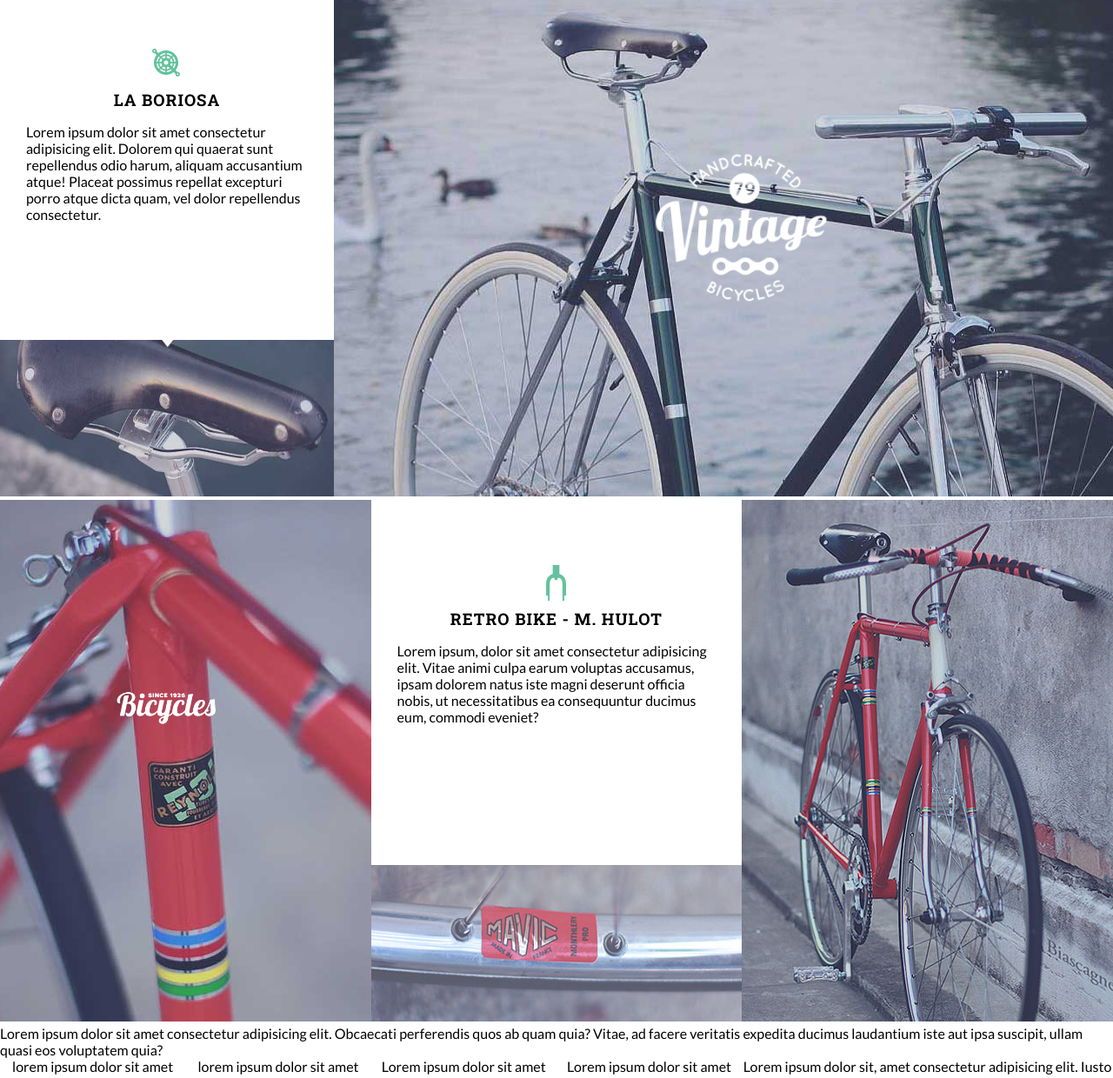
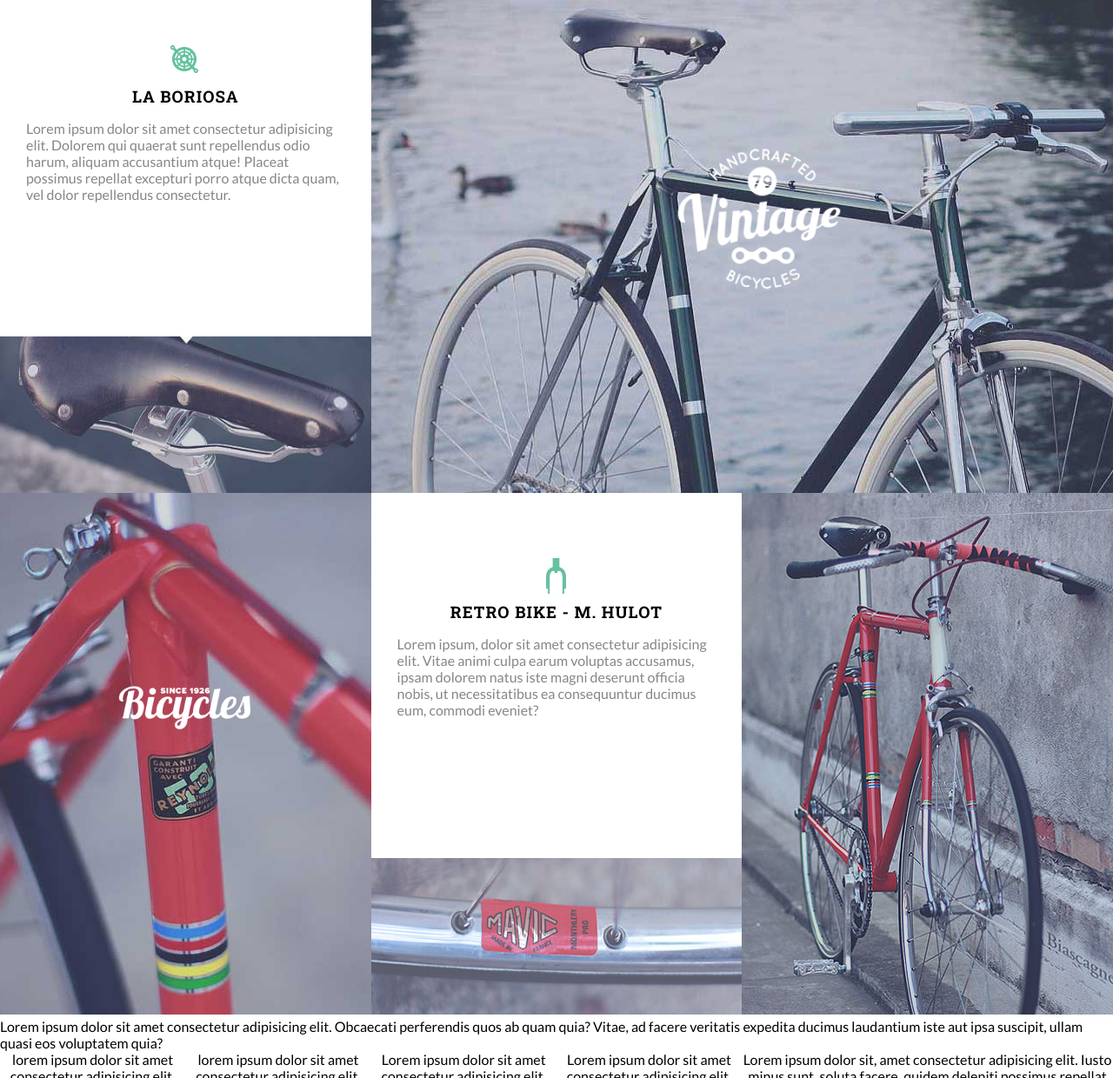
Before and after one commit to DamianJorga/aod, a plain HTML site: page index.html in a window 1280 px wide. Shown: the part 1560-2800 px from the top of the page at 87% size. Drawn offline with Linux system fonts and the light colour scheme.

Commit message:
update index.scss and main.scss

```diff
--- a/index.html
+++ b/index.html
@@ -62,51 +62,51 @@
     <main class="container-fluid">
         <div class="top-text-banner row">
             <div class="col-mobile-100">
-                <img src="image/icons/icon1.png" alt="">
+                <img src="image/icons/icon-chain.png" alt="">
                 <h2>a new generation of vintage bike</h2>
                 <p>Lorem ipsum dolor sit amet consectetur adipisicing elit. Obcaecati perferendis quos ab quam quia? Vitae, ad facere veritatis expedita ducimus laudantium iste aut ipsa suscipit, ullam quasi eos voluptatem quia?</p>
             </div>
         </div>
         <div class="full-bg_left row">
-            <div class="image_large image_left col-mobile-100 col-large-tablet-70">
+            <div class="image_large image_left col-mobile-100 col-large-tablet-66">
                 <img class="min-image" src="image/vintage-oliva-70.jpg" alt="">
-                <img class="icons-position" src="image/icons/bicycle-icon.png" alt="">
+                <img class="icon-middle" src="image/icons/bicycle-icon.png" alt="">
             </div>
-            <div class="description col-mobile-100 col-large-tablet-30">
-                <div class=" col-mobile-100">
-                    <img src="image/icons/icon2.png" alt="">
+            <div class="description col-mobile-100 col-large-tablet-33">
+                <div class="col-mobile-100">
+                    <img src="image/icons/icon-frame.png" alt="">
                     <h3>vintage oliva</h3>
                     <p>Lorem ipsum dolor sit amet consectetur adipisicing elit. Dolorem qui quaerat sunt repellendus odio harum, aliquam accusantium atque! Placeat possimus repellat excepturi porro atque dicta quam, vel dolor repellendus consectetur.</p>
                 </div>
-                <div class=" col-mobile-100 ">
+                <div class="col-mobile-100 ">
                     <img class="small-image" src="image/vintage-oliva-30.jpg" alt="">
                 </div>
             </div>
         </div>
         <div class="full-bg_right row">
-            <div class="description col-mobile-100 col-large-tablet-30">
+            <div class="description col-mobile-100 col-large-tablet-33">
                 <div class="col-mobile-100">
-                    <img src="image/icons/icon3.png" alt="">
+                    <img src="image/icons/icon-disc.png" alt="">
                     <h3>la boriosa</h3>
                     <p>Lorem ipsum dolor sit amet consectetur adipisicing elit. Dolorem qui quaerat sunt repellendus odio harum, aliquam accusantium atque! Placeat possimus repellat excepturi porro atque dicta quam, vel dolor repellendus consectetur.</p>
                 </div>
-                <div class=" col-mobile-100">
+                <div class="col-mobile-100">
                 <img class="small-image" src="image/la-boriosa-30.jpg" alt="">
                 </div>
             </div>
-            <div class="image_large image_right col-mobile-100 col-large-tablet-70">
+            <div class="image_large image_right col-mobile-100 col-large-tablet-66">
             <img class="min-image" src="image/la-boriosa-70.jpg" alt="">
-            <img src="image/icons/vintage-icon.png" alt="" class="icons-position">
+            <img class="icon-middle" src="image/icons/vintage-icon.png" alt="" >
             </div>
         </div>
         <div class="three-columns row">
-            <div class="position-bicycle-icon col-mobile-100 col-large-tablet-33">
+            <div class="image_large col-mobile-100 col-large-tablet-33">
                 <img class="min-image" src="image/retro-bike-33-L.jpg" alt="">
-                <img class="icons-bicycle"  src="image/icons/bicycle-sicon.png" alt="">
+                <img class="icon-middle"  src="image/icons/bicycle-sicon.png" alt="">
             </div>
             <div class="description col-mobile-100 col-large-tablet-33">
                 <div class="col-mobile-100">
-                    <img src="image/icons/icon4.png" alt="">
+                    <img src="image/icons/icon-fork.png" alt="">
                     <h3>retro bike - m. hulot</h3>
                     <p>Lorem ipsum, dolor sit amet consectetur adipisicing elit. Vitae animi culpa earum voluptas accusamus, ipsam dolorem natus iste magni deserunt officia nobis, ut necessitatibus ea consequuntur ducimus eum, commodi eveniet?</p>
                 </div>
--- a/src/sass/layout/main.scss
+++ b/src/sass/layout/main.scss
@@ -8,6 +8,7 @@
     }
     p {
         padding: 20px 10px;
+        color: $color-gray;
     }
 }
 @media (min-width: 768px) {
@@ -24,8 +25,9 @@
 //
 .image_large {
     position: relative;
-    height: auto;
-    .icons-position {
+    min-height: 600px;
+    max-height: 600px;
+    .icon-middle {
         width: 25%;
         position: absolute;
         top: 30%;
@@ -34,23 +36,20 @@
 }
 .three-columns {
     text-align: center;
-}
-.position-bicycle-icon {
-    position: relative;
-    height: auto;
-    .icons-bicycle {
-        width: 30%;
-        position: absolute;
+    .icon-middle {
+        width: 40%;
         top: 35%;
         left: 30%;
     }
 }
+
 .description {
     text-align: center;
     padding: 20px 0 0 0;
     p {
         text-align: left;
         padding: 20px 30px;
+        color: $color-gray;
     }
 
 }
--- a/src/sass/layout/simple-css-extended.scss
+++ b/src/sass/layout/simple-css-extended.scss
@@ -18,6 +18,11 @@
         width: 33.33%;
     }
 }
+@media (min-width: 992px) {
+    .col-large-tablet-66 {
+        width: 66.67%;
+    }
+}
 /* Extra large devices (large desktops, 1200px and up) */
 @media (min-width: 1200px) {
     .col-desktop-33 {
```
Also changed, not shown: docs/workProgress.md (+8 -4 lines), css/styles.css, image/icons/icon-bicycle.png (renamed from image/icons/rower.png), image/icons/icon-chain.png (renamed from image/icons/icon1.png), image/icons/icon-disc.png (renamed from image/icons/icon3.png), image/icons/icon-fork.png (renamed from image/icons/icon4.png), image/icons/icon-frame.png (renamed from image/icons/icon2.png), image/test.jpg (deleted).
